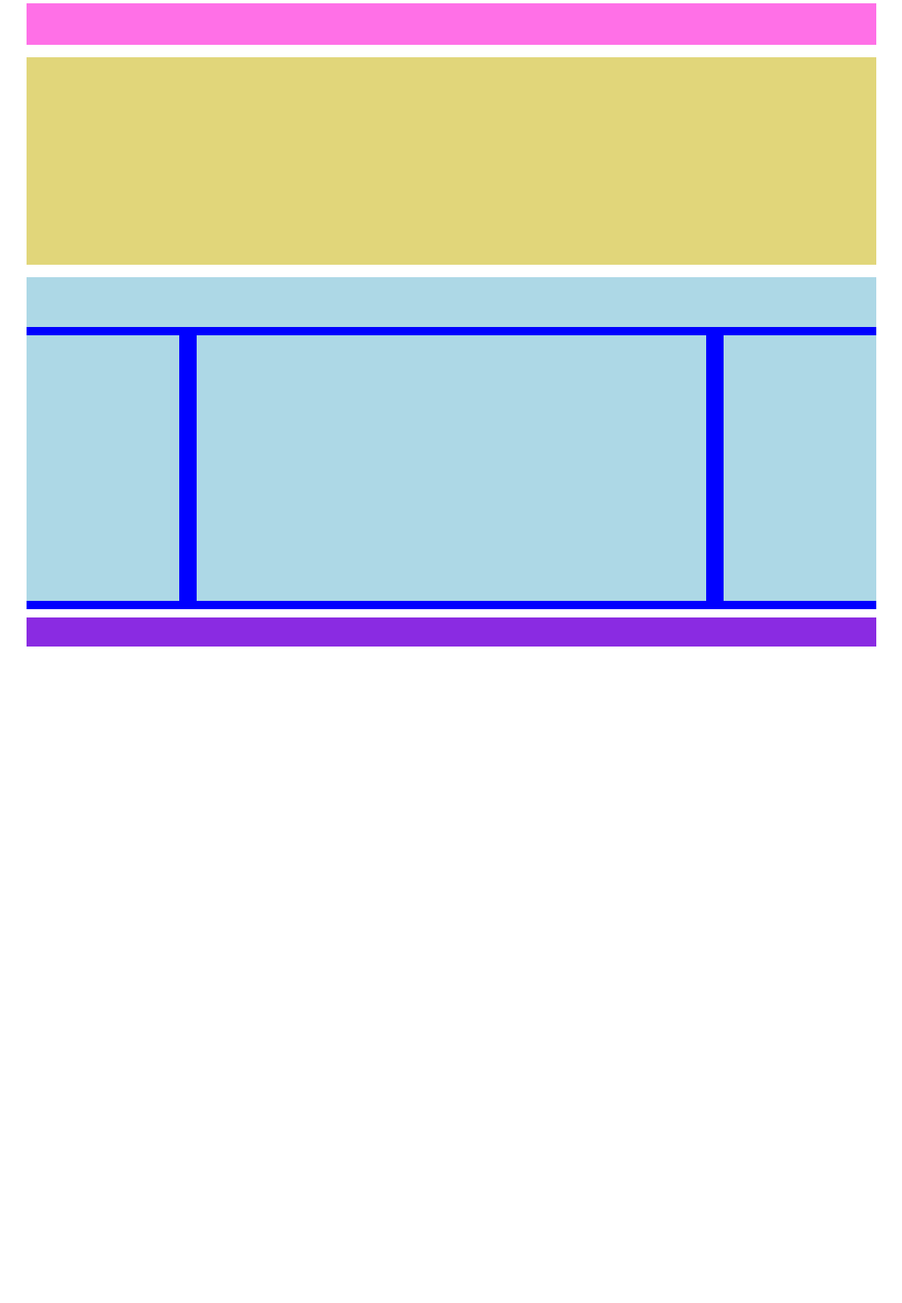
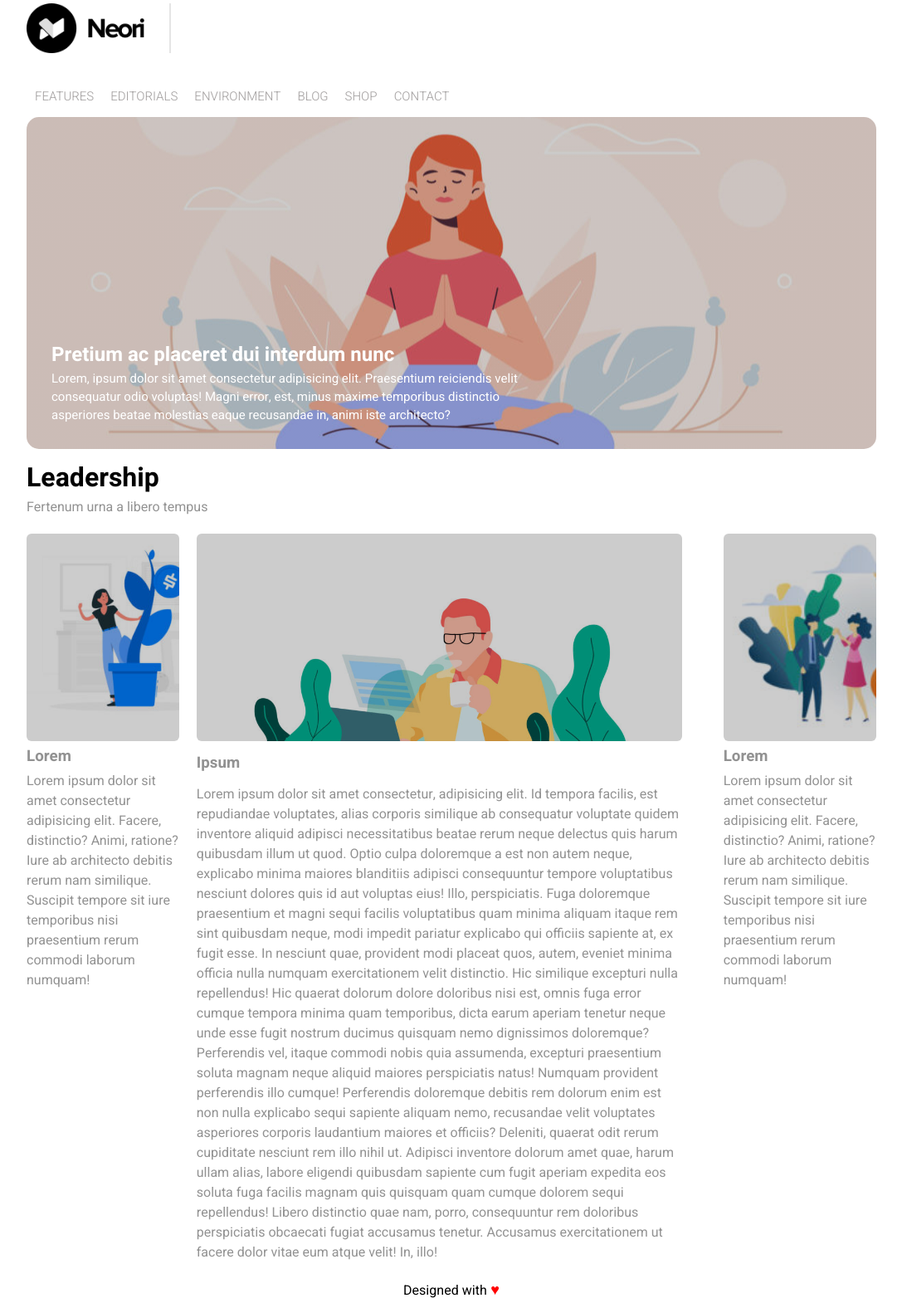
Before and after one commit to FaZ1994/htmlcss-struttura-wp, a plain HTML site: page index.html in a window 1280 px wide. Shown: the part 26-1596 px from the top of the page at 83% size, without its empty margins (96-1183 px from the left). Before the commit the page ends 835 px from the top, so only its background shows below. Drawn offline with Linux system fonts and the light colour scheme.

Commit message:
index e css: svolto secona parte esercizio

```diff
--- a/css/style.css
+++ b/css/style.css
@@ -2,12 +2,11 @@
   margin: 0;
   padding: 0;
   box-sizing: border-box;
-    font-family: "Roboto", sans-serif;
+  font-family: "Heebo", sans-serif;
 }
 
-
 .clearfix::after {
-content: '';
+  content: "";
   display: table;
   clear: both;
 }
@@ -17,19 +16,19 @@ clear: both;
   height: 90%;
 }
 
-
 body {
   width: 80%;
   margin: 30px auto;
-
 }
 
-.logo {
-    height: 50px;
-    background-color: rgb(255, 112, 231);
+.logo img {
+  height: 60px;
+  margin-bottom: 2%;
+  padding-right: 30px;
+  border-right: 2px solid #e5e5e5;
 }
 
-/* ul {
+ul {
   list-style-type: none;
   margin: 0;
   padding: 0;
@@ -43,61 +42,105 @@ body {
 li a {
   display: block;
   color: rgb(168, 165, 165);
-    text-align: center;
+
   padding: 14px 10px;
   text-decoration: none;
   text-transform: uppercase;
   font-size: 15px;
-
+  font-weight: 300;
 }
 
 li a:hover {
   color: rgb(0, 0, 0);
 }
-  */
 
-  .img-container {
-      height: 250px;
-      background-color:#E1D67A;
-      /* border-radius: 6px; */
-      margin: 15px 0;
+.banner-container {
+  display: flex;
+  flex-direction: column;
+  justify-content: flex-end;
+  padding: 30px;
+  height: 400px;
+  color: white;
+  background: linear-gradient(rgba(0, 0, 0, 0.2), rgba(0, 0, 0, 0.2)),
+    url("../img/banner.jpg") no-repeat center;
+  background-size: cover;
+  border-radius: 15px;
+}
+
+.banner-container > p {
+  max-width: 60%;
+  font-size: 15px;
 }
 
 main {
-      background-color: blue;
-      height: 400px;
-      margin-bottom: 10px;
+  padding-bottom: 2%;
 }
 
 .title {
-    height: 60px;
-    background-color:lightblue ;
+  padding: 1% 0% 1% 0%;
+}
+
+
+.title > span {
+  color: #929292;
+}
+
+h3 {
+  padding: 2% 0% 2% 0%;
 }
 
 .box {
-    background-color: lightblue;
-    height: 80%;
   margin-top: 1%;
   margin-bottom: 1%;
+  border-radius: 6px;
+  color: #929292;
+}
+
+.box-left {
+  width: 18%;
+  float: left;
 }
 
 .box-center {
-    width: 60%;
+  width: calc(100% - (18% * 2) - 70px);
   float: left;
-    background-color: lightblue;
   margin: 1% 2% 0 2%;
 }
 
-.box.box-left {
-  width:18%;
-  float: left;
-}
-.box.box-right {
-    width:18%;
+.box-right {
+  width: 18%;
   float: right;
 }
 
-  footer {
-      height: 35px;
-      background-color: blueviolet;
+.card-left, .card-right {
+  background-image: linear-gradient(rgba(0, 0, 0, 0.2), rgba(0, 0, 0, 0.2)),
+    url("../img/img-1.jpg");
+  background-size: cover;
+  width: 100%;
+  height: 250px;
+  border-radius: 6px;
 }
+
+.card-right {
+  background-image: linear-gradient(rgba(0, 0, 0, 0.2), rgba(0, 0, 0, 0.2)),url("../img/img-3.jpg");
+}
+
+.card-center {
+  background-image: linear-gradient(rgba(0, 0, 0, 0.2), rgba(0, 0, 0, 0.2)),
+    url("../img/banner-2.jpg");
+  background-size: cover;
+  width: 100%;
+  height: 250px;
+  border-radius: 6px;
+
+}
+
+footer{
+  text-align: center;
+}
+
+footer::after {
+content: " \2665";
+color: red;
+font-size: large;
+}
--- a/index.html
+++ b/index.html
@@ -4,46 +4,103 @@
     <meta charset="UTF-8" />
     <meta http-equiv="X-UA-Compatible" content="IE=edge" />
     <meta name="viewport" content="width=device-width, initial-scale=1.0" />
-    <link rel="stylesheet" href="./css/style.css" />
     <link rel="preconnect" href="https://fonts.googleapis.com" />
     <link rel="preconnect" href="https://fonts.gstatic.com" crossorigin />
     <link
-      href="https://fonts.googleapis.com/css2?family=Roboto:wght@300;500&display=swap"
+      href="https://fonts.googleapis.com/css2?family=Heebo:wght@100;200;300;400;500;600;700;800;900&display=swap"
       rel="stylesheet"
     />
+    <link rel="stylesheet" href="./css/style.css" />
     <title>WP Layout</title>
   </head>
   <body>
     <header>
-      <div class="logo"></div>
+      <div class="logo">
+        <img src="./img/logo.png" alt="" />
+      </div>
 
       <nav>
-        <!--
-
-            <ul>
-                <li> <a href="#">Features</a> </li>
-                <li> <a href="#">Editorials</a> </li>
-                <li> <a href="#">Environment</a> </li>
-                <li> <a href="#">Blog</a> </li>
-                <li> <a href="#">Shop</a> </li>
-                <li> <a href="#">Contact</a> </li>
-
-            </ul>
-
-             -->
+        <ul>
+          <li><a href="#">Features</a></li>
+          <li><a href="#">Editorials</a></li>
+          <li><a href="#">Environment</a></li>
+          <li><a href="#">Blog</a></li>
+          <li><a href="#">Shop</a></li>
+          <li><a href="#">Contact</a></li>
+        </ul>
       </nav>
     </header>
 
-    <div class="img-container">
-      <img src="#" alt="" />
+    <div class="banner-container">
+      <h2>Pretium ac placeret dui interdum nunc</h2>
+      <p>
+        Lorem, ipsum dolor sit amet consectetur adipisicing elit. Praesentium
+        reiciendis velit consequatur odio voluptas! Magni error, est, minus
+        maxime temporibus distinctio asperiores beatae molestias eaque
+        recusandae in, animi iste architecto?
+      </p>
     </div>
 
     <main class="clearfix">
-        <div class="title"></div>
-      <div class="box box-left"></div>
-      <div class="box box-center"></div>
-      <div class="box box-right"></div>
+      <div class="title">
+        <h1>Leadership</h1>
+        <span>Fertenum urna a libero tempus</span>
+      </div>
+      <div class="box box-left">
+        <div class="card-left"></div>
+        <h3>Lorem</h3>
+        <p>
+          Lorem ipsum dolor sit amet consectetur adipisicing elit. Facere,
+          distinctio? Animi, ratione? Iure ab architecto debitis rerum nam
+          similique. Suscipit tempore sit iure temporibus nisi praesentium rerum
+          commodi laborum numquam!
+        </p>
+      </div>
+      <div class="box box-center">
+        <div class="card-center"></div>
+        <h3>Ipsum</h3>
+        <p>
+          Lorem ipsum dolor sit amet consectetur, adipisicing elit. Id tempora
+          facilis, est repudiandae voluptates, alias corporis similique ab
+          consequatur voluptate quidem inventore aliquid adipisci necessitatibus
+          beatae rerum neque delectus quis harum quibusdam illum ut quod. Optio
+          culpa doloremque a est non autem neque, explicabo minima maiores
+          blanditiis adipisci consequuntur tempore voluptatibus nesciunt dolores
+          quis id aut voluptas eius! Illo, perspiciatis. Fuga doloremque
+          praesentium et magni sequi facilis voluptatibus quam minima aliquam
+          itaque rem sint quibusdam neque, modi impedit pariatur explicabo qui
+          officiis sapiente at, ex fugit esse. In nesciunt quae, provident modi
+          placeat quos, autem, eveniet minima officia nulla numquam
+          exercitationem velit distinctio. Hic similique excepturi nulla
+          repellendus! Hic quaerat dolorum dolore doloribus nisi est, omnis fuga
+          error cumque tempora minima quam temporibus, dicta earum aperiam
+          tenetur neque unde esse fugit nostrum ducimus quisquam nemo
+          dignissimos doloremque? Perferendis vel, itaque commodi nobis quia
+          assumenda, excepturi praesentium soluta magnam neque aliquid maiores
+          perspiciatis natus! Numquam provident perferendis illo cumque!
+          Perferendis doloremque debitis rem dolorum enim est non nulla
+          explicabo sequi sapiente aliquam nemo, recusandae velit voluptates
+          asperiores corporis laudantium maiores et officiis? Deleniti, quaerat
+          odit rerum cupiditate nesciunt rem illo nihil ut. Adipisci inventore
+          dolorum amet quae, harum ullam alias, labore eligendi quibusdam
+          sapiente cum fugit aperiam expedita eos soluta fuga facilis magnam
+          quis quisquam quam cumque dolorem sequi repellendus! Libero distinctio
+          quae nam, porro, consequuntur rem doloribus perspiciatis obcaecati
+          fugiat accusamus tenetur. Accusamus exercitationem ut facere dolor
+          vitae eum atque velit! In, illo!
+        </p>
+      </div>
+      <div class="box box-right">
+        <div class="card-right"></div>
+        <h3>Lorem</h3>
+        <p>
+          Lorem ipsum dolor sit amet consectetur adipisicing elit. Facere,
+          distinctio? Animi, ratione? Iure ab architecto debitis rerum nam
+          similique. Suscipit tempore sit iure temporibus nisi praesentium rerum
+          commodi laborum numquam!
+        </p>
+      </div>
     </main>
-    <footer></footer>
+    <footer><span>Designed with</span></footer>
   </body>
 </html>
```
Lines whose indentation alone changed are shown as unchanged.
